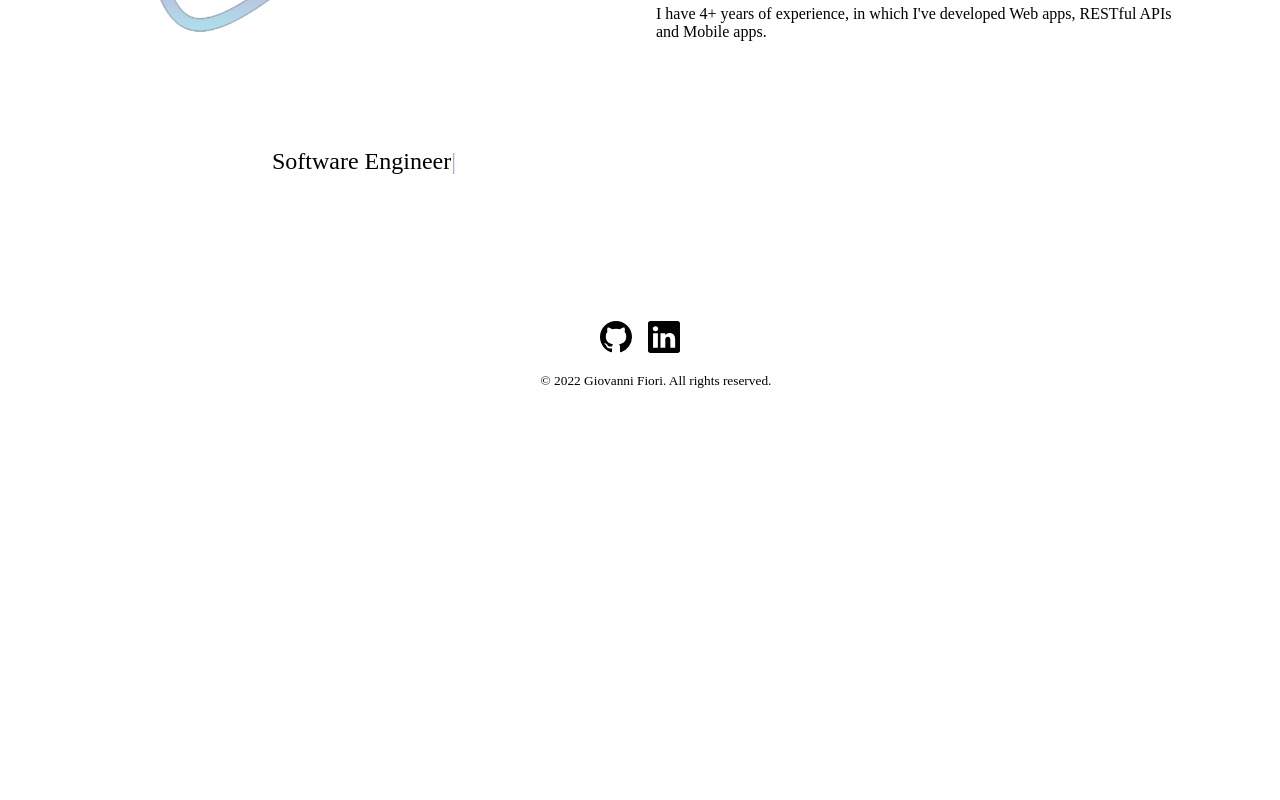
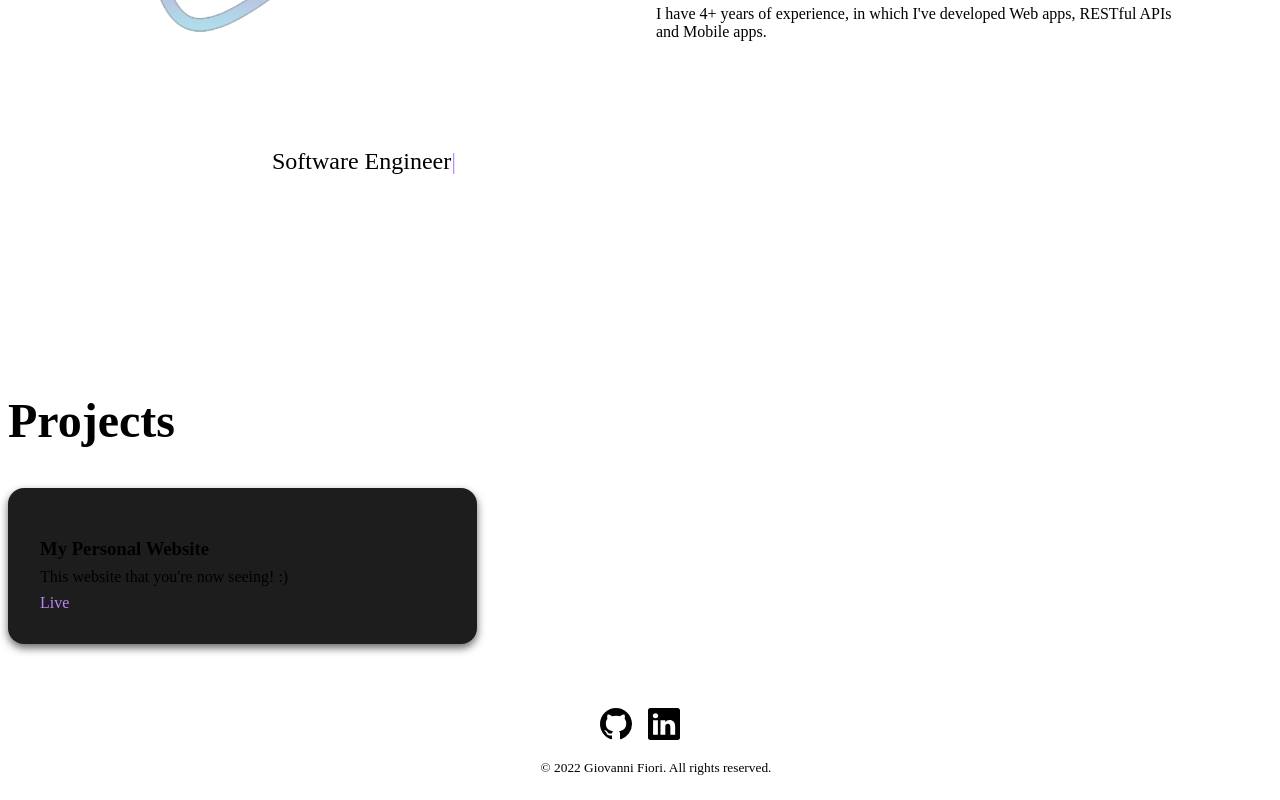
Before and after one commit to giovannifiori/my-website, a Next.js app: page / in a window 1280 px wide. Shown: the part 487-1287 px from the top of the page. Before the commit the page ends 900 px from the top, so only its background shows below. Built offline with nearby package versions, Linux system fonts and the light colour scheme.

Commit message:
feat: add Projects section with only personal projects

```diff
--- a/components/ProjectCard/ProjectCard.module.scss
+++ b/components/ProjectCard/ProjectCard.module.scss
@@ -3,8 +3,9 @@
 .container {
   border-radius: 1rem;
   box-shadow: 0 4px 8px 0 rgba(0, 0, 0, 0.6);
-  padding: 1rem;
+  padding: 2em;
   background-color: $surface;
+  max-width: 405px;
 
   & h3 {
     margin-bottom: 0.5rem;
--- a/pages/index.tsx
+++ b/pages/index.tsx
@@ -24,6 +24,7 @@ const Home = ({ projects }: Props) => {
 
       <main className={styles.main}>
         <Hero />
+        <Projects projects={projects} />
         <Contact />
       </main>
       <Footer />
--- a/public/data/projects.json
+++ b/public/data/projects.json
@@ -1,50 +1,7 @@
 [
   {
-    "name": "Lawsuit Motions",
-    "description": "Find and access Motions validated in lawsuits from different courts in Brazil through a simplified search. Reference for the elaboration of legal arguments.",
-    "isClassified": false,
-    "link": "https://www.jusbrasil.com.br/pecas"
-  },
-  {
-    "name": "Web ERP app for Samsung",
-    "description": "A multi-module Web ERP application for the HR department of a Samsung's local factory in Manaus/AM, Brazil.",
-    "isClassified": true,
-    "link": null
-  },
-  {
-    "name": "AR/VR SDK",
-    "description": "Kotlin SDK for Android for building AR and VR apps. Ported from existing Javascript SDK from Microsoft.",
-    "isClassified": true,
-    "link": null
-  },
-  {
-    "name": "Web Dashboard",
-    "description": "An internal Web dashboard application for Samsung that displays information of its HQs all around the world.",
-    "isClassified": true,
-    "link": null
-  },
-  {
-    "name": "Samsung XR Service",
-    "description": "Android embedded service for building Mixed Reality applications for next gen. AR Glasses.",
-    "isClassified": true,
-    "link": null
-  },
-  {
-    "name": "\"Self-service\" kiosk",
-    "description": "Android application to the biggest retail market store of the region.",
-    "isClassified": false,
-    "link": null
-  },
-  {
-    "name": "EDK",
-    "description": "Educational software for the Android and Web platforms whose main focus is to create and apply digital tests for students in places with no or little internet connection.",
-    "isClassified": false,
-    "link": "https://edk.sidialab.com"
-  },
-  {
-    "name": "SFAP",
-    "description": "Internal web application that helps the managers to trace every production line of the factory.",
-    "isClassified": false,
-    "link": null
+    "name": "My Personal Website",
+    "description": "This website that you're now seeing! :)",
+    "link": "#"
   }
 ]
```
